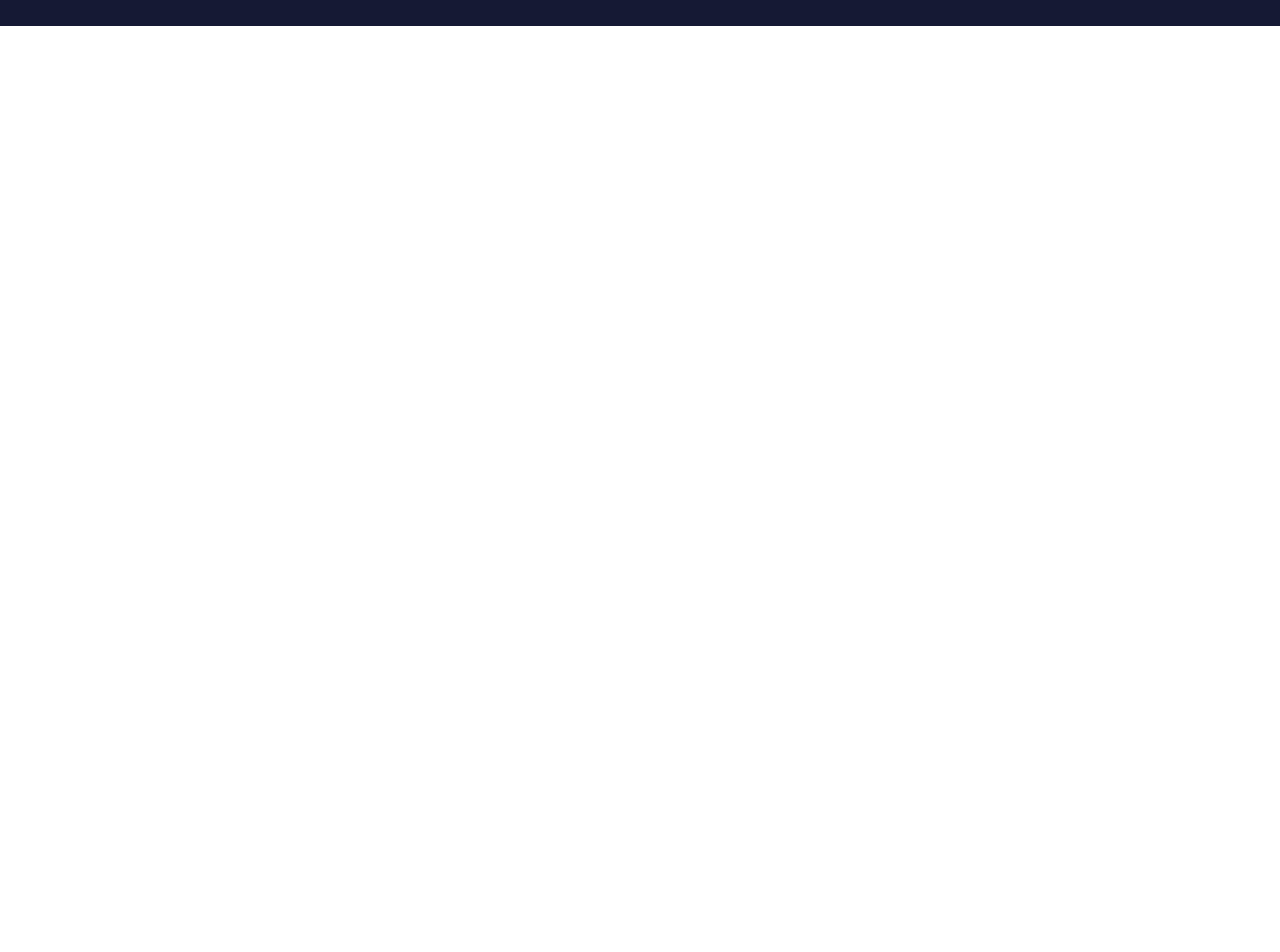
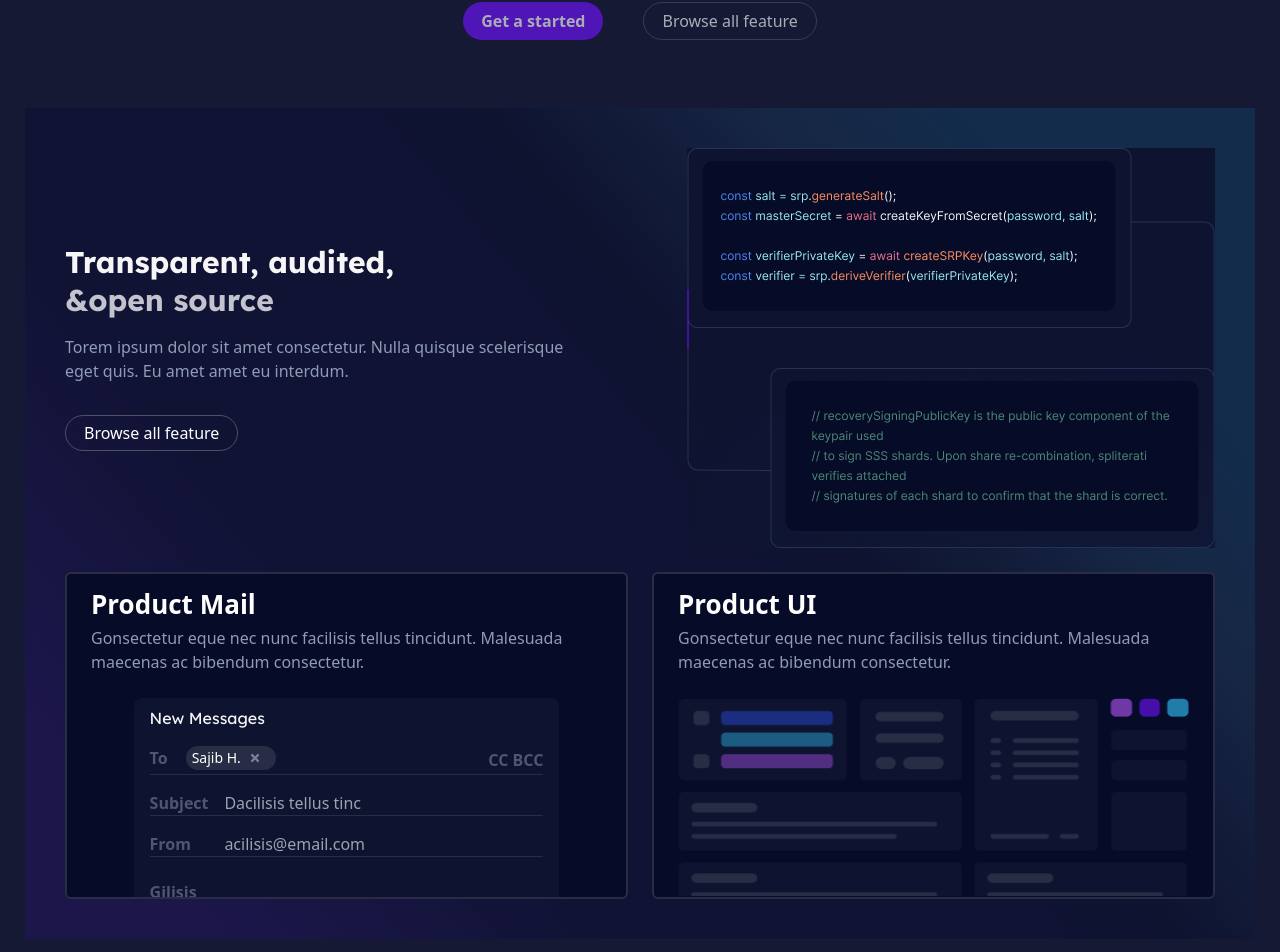
Before and after one commit to salv20/webocean, a React (Vite) app: page / in a window 1280 px wide. Shown: the part 2070-3022 px from the top of the page. Before the commit the page ends 2096 px from the top, so only its background shows below. Built offline with nearby package versions, Linux system fonts and the light colour scheme.

Commit message:
product box

```diff
--- a/src/App.jsx
+++ b/src/App.jsx
@@ -1,3 +1,4 @@
+import Audit from "./components/Audit"
 import Essential from "./components/Essential"
 import Feature from "./components/Feature"
 import Header from "./components/Header"
@@ -10,6 +11,7 @@ const App = () => {
       <Hero/>
       <Feature/>
       <Essential/>
+      <Audit/>
     </div>
   )
 }
--- a/src/components/Audit.jsx
+++ b/src/components/Audit.jsx
@@ -0,0 +1,41 @@
+import Products from "./Products"
+
+const Audit = () => {
+  return (
+    <section className="bg-[#151934] py-5">
+        <div className="container mx-auto ">
+
+            <div className=" bg-encrypt lg:bg-encryptLG py-10 px-5 md:px-10 flex flex-col gap-6">
+
+
+ <div className=" flex flex-col gap-12 sm:flex-row items-center justify-between">
+
+ <article className='flex flex-col gap-8' >
+    <div className="flex flex-col gap-4 text-center sm:text-left">
+    <h3
+className="crm-h1 leading-tight  text-xl md:text-[24px] lg:text-[30px]"
+>Transparent, audited, <br className="hidden md:block"/> &open source</h3>
+<p className=" text-secondary">Torem ipsum dolor sit amet consectetur. Nulla quisque scelerisque  <br className="hidden xl:block"/> eget quis. Eu amet amet eu interdum.</p>
+
+    </div>
+<div className="w-full text-center sm:text-left">
+<button className="btn-1 slide-btn text-white text-center">Browse all feature</button>
+
+</div>
+</article>
+
+<div className="">
+    <img src="line.png" alt="" className="w-full" />
+</div>
+
+ </div>
+
+
+<Products/>
+            </div>
+        </div>
+    </section>
+  )
+}
+
+export default Audit
--- a/src/components/Essential.jsx
+++ b/src/components/Essential.jsx
@@ -1,4 +1,3 @@
-import {FaArrowUp} from 'react-icons/fa'
 
 import {motion} from 'framer-motion'
 import { fadeIn,item } from '../../animation/Variants'
@@ -76,6 +75,18 @@ Rorem ipsum dolor sit amet consectetur. Proin dignissim tortor mauris viverra se
 
 </motion.article>
 
+
+
+<motion.div
+     className="flex gap-x-10 justify-center"
+     initial='initial'
+     variants={fadeIn('up',0.3)}
+     whileInView='animate'
+     >
+         <button className="btnSmall font-semibold">Get a started</button>
+         <button className="btn-1 slide-btn text-white">Browse all feature</button>
+    </motion.div>
+
         </motion.div>
         </div>
     </section>
--- a/src/components/Products.jsx
+++ b/src/components/Products.jsx
@@ -0,0 +1,65 @@
+import {FaTimes} from 'react-icons/fa'
+const Products = () => {
+  return (
+  <article className="flex flex-col gap-6 lg:flex-row">
+    <div className="bg-[#060b27] border-[2px] border-[#282d45] overflow-hidden rounded-md  px-6 pt-4 text-white flex flex-col gap-6">
+<div className="flex flex-col gap-2">
+<h3
+className="font-bold text-lg md:text-[20px] lg:text-[26px]"
+>Product Mail</h3>
+
+<p className="text-secondary">
+Gonsectetur eque nec nunc facilisis tellus tincidunt. Malesuada maecenas ac bibendum consectetur.
+</p>
+</div>
+
+
+<div className="bg-[#0e1330] flex flex-col gap-4 sm:w-5/6 mx-auto px-4 pt-2 rounded-t-lg">
+  <h3 className=" capitalize font-Lexend text-[#F6F6F7]">new messages</h3>
+
+  <form action="" className="flex flex-col gap-4 new-form">
+
+<div className="relative">
+  <label htmlFor="">to</label>
+  <p className="hidden sm:flex w-32 items-center text-sm py-0.5 px-1.5 relative left-2 mb-1 rounded-xl bg-[#282d45]  gap-2">
+  Sajib H.
+  <span className='text-[12px] cursor-pointer text-[#77829d]'><FaTimes/></span>
+  </p>
+  <input type="text" placeholder="cc bcc" className=" placeholder:text-right placeholder:uppercase placeholder:text-[#4e5672] placeholder:font-semibold" />
+
+</div>
+<div className="">
+  <label htmlFor="" className="w-20">subject</label>
+  <input type="text" placeholder="Dacilisis tellus tinc"  />
+</div>
+<div className="">
+  <label htmlFor="" className="w-20">from</label>
+  <input type='email' placeholder="acilisis@email.com " />
+</div>
+  <label htmlFor="" className='relative top-[7px]'>Gilisis</label>
+</form>
+</div>
+    </div>
+
+{/* PART 2 */}
+
+  <div className="bg-[#060b27] border-[2px] border-[#282d45] overflow-hidden rounded-md px-6 pt-4 text-white flex flex-col gap-6">
+<div className="flex flex-col gap-2">
+<h3
+className="font-bold text-lg md:text-[20px] lg:text-[26px]"
+>Product UI</h3>
+
+<p className="text-secondary">
+Gonsectetur eque nec nunc facilisis tellus tincidunt. Malesuada maecenas ac bibendum consectetur.
+</p>
+</div>
+    <div>
+      <img src="Group 60.png" alt="" className='w-full lg:h-[198px]' />
+    </div>
+</div>
+
+  </article>
+  )
+}
+
+export default Products
--- a/src/index.css
+++ b/src/index.css
@@ -141,6 +141,23 @@ transform: rotate(40deg) translateY(5px);
     position: relative;
   }
 
+  .new-form input{
+outline: none;
+background-color: transparent;
+width: 100%;
+}
+.new-form div{
+  border-bottom: 1px solid #282d45;
+  width: 100%;
+  display: flex;
+  gap: 10px;
+  }
+  .new-form label{
+    text-transform: capitalize;
+    font-weight: 700;
+    color: #4e5672;
+    }
+
   @layer base{
     .section{
       @apply py-8 md:py-12
```
Also changed, not shown: public/Group 60.png (added), public/line.png (added).
